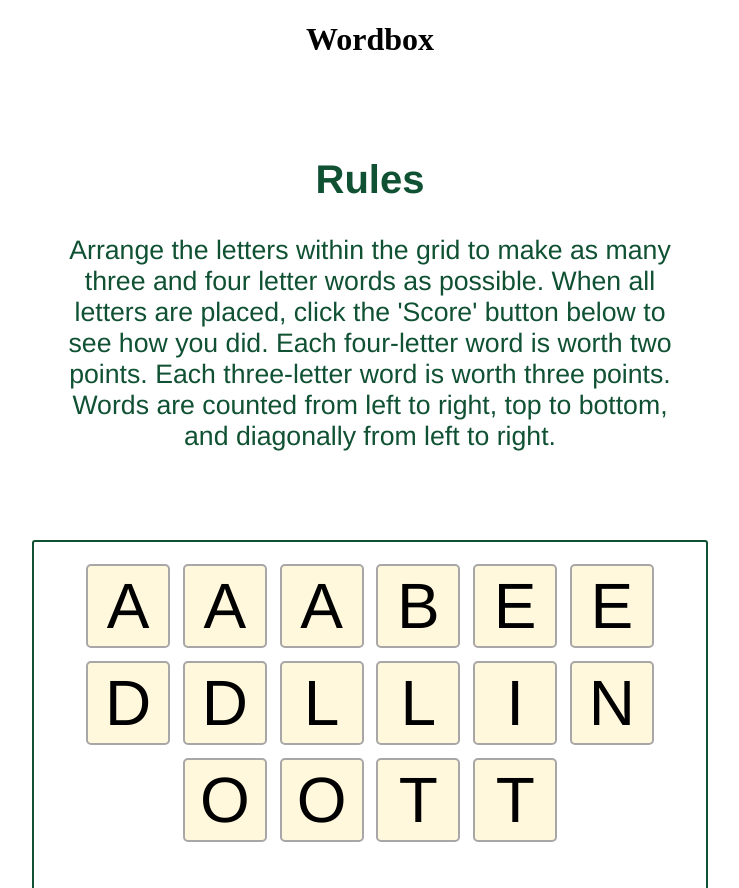
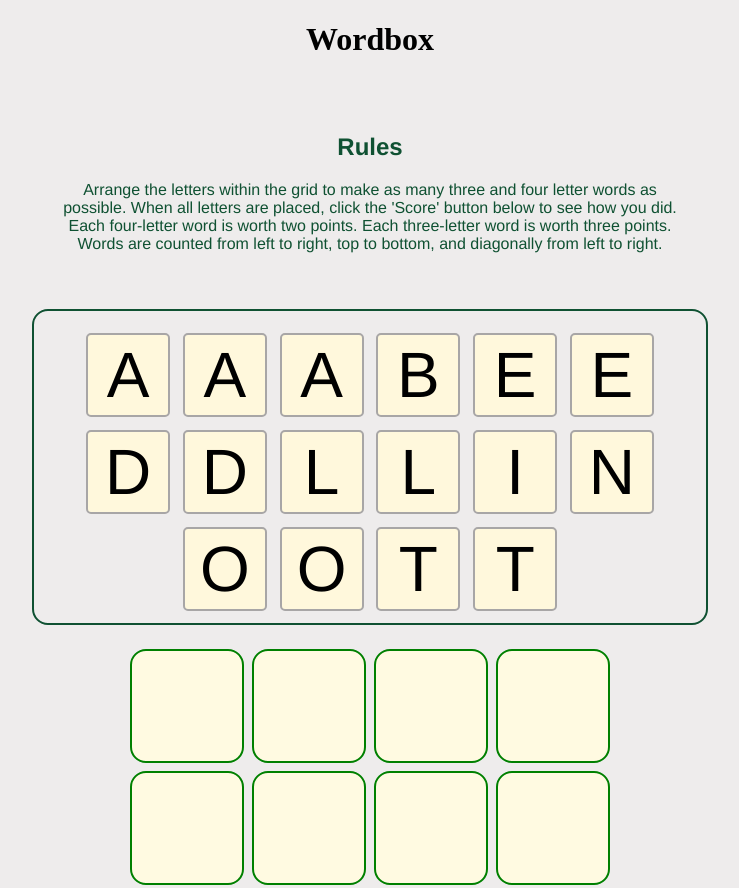
Before and after one commit to H-ay-p/wordbox-front-end, a plain HTML site: page wordbox.html in a window 1280 px wide. Shown: the top 888 px of the page, without its empty margins (270-1009 px from the left). Drawn offline with Linux system fonts and the light colour scheme.

Commit message:
Update wordbox.css

```diff
--- a/wordbox.css
+++ b/wordbox.css
@@ -1,24 +1,3 @@
-/* body {
-  box-sizing: border-box;
-  text-align: center;
-
-  display: flex;
-  justify-content: center;
-  align-items: center;
-  margin: 0;
-}
-
-.grid {
-  display: grid;
-  grid-template-columns: repeat (4, 1fr);
-  grid-template-rows: repeat (4, 1fr);
-  grid-template-areas: "1", "2", "3", "4", "5", "6", "7", "8", "9", "10", "11",
-    "12", "13", "14", "15", "16";
-  width: 80vmin;
-  height: 80vmin;
-  gap: 0;
-} */
-
 body {
   display: block;
   justify-content: center;
@@ -26,6 +5,7 @@ body {
   text-align: center;
   height: 100vh;
   margin: 0;
+  background-color: #eeecec;
 }
 .grid {
   display: grid;
@@ -40,6 +20,7 @@ body {
 .letterbox {
   background-color: rgb(255, 250, 225);
   border: 2px green solid;
+  border-radius: 1em;
   display: inline-flex;
   justify-content: center;
   align-items: center;
@@ -66,10 +47,6 @@ body {
   background-color: #dae8e1;
 }
 
-.centred {
-  text-align: center;
-}
-
 .drag-over {
   /*border: dashed 2px red;*/
   background-color: #7ba77b;
@@ -84,10 +61,10 @@ body {
 
 .letterpool {
   width: 80vmin;
-  height: 40vmin;
+  height: 35vmin;
   border: 2px solid #0f5132;
   margin: 1vh auto 3vh auto;
-  border-radius: 3px;
+  border-radius: 1em;
   padding: 1em;
   text-align: center;
   object-fit: contain;
@@ -96,11 +73,11 @@ body {
 .margin {
   margin: 0.1em;
 }
+
 .text {
-  font-size: 20pt;
   font-family: Helvetica;
   padding: 1em 2em 2em 2em;
-  width: 80vh;
+  width: 80vmin;
   margin: 3% auto auto auto;
   color: #0f5132;
 }
```
